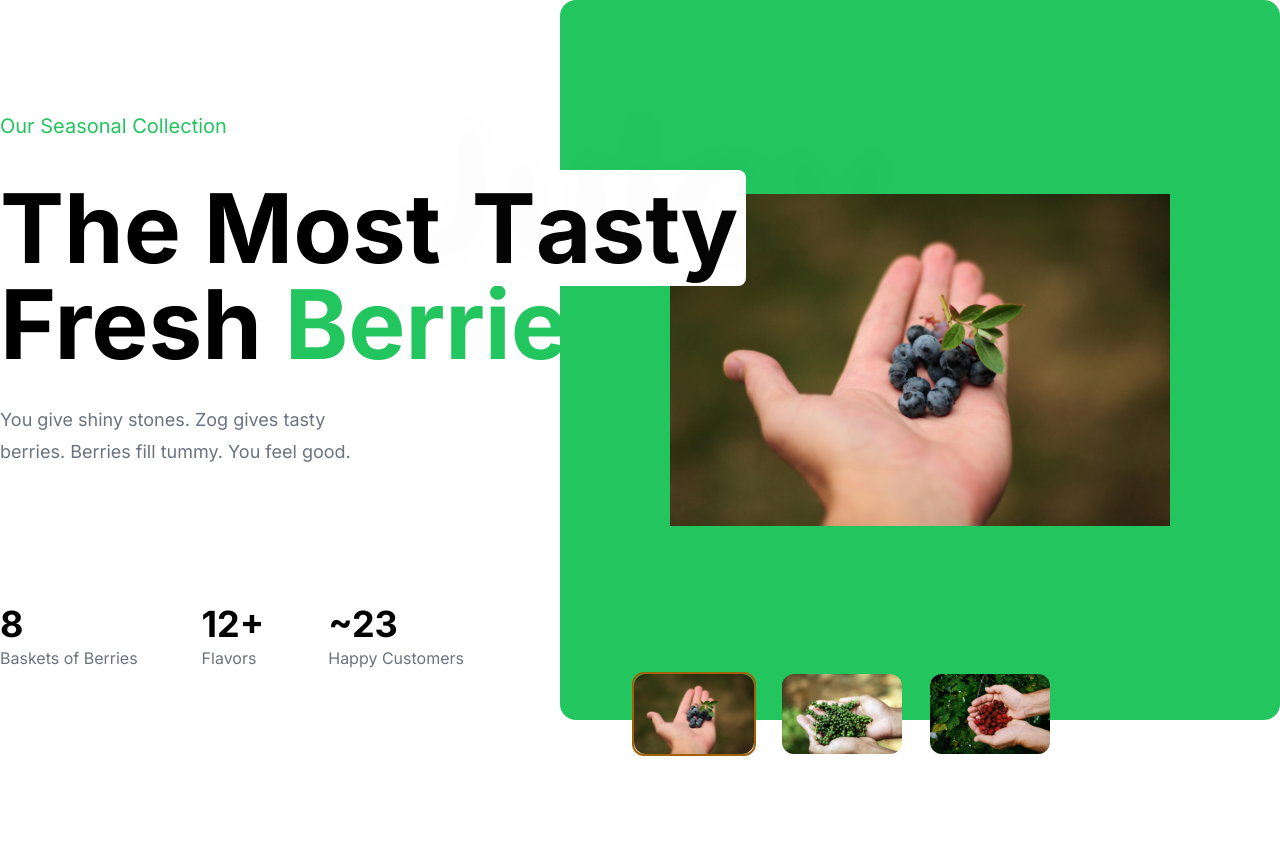
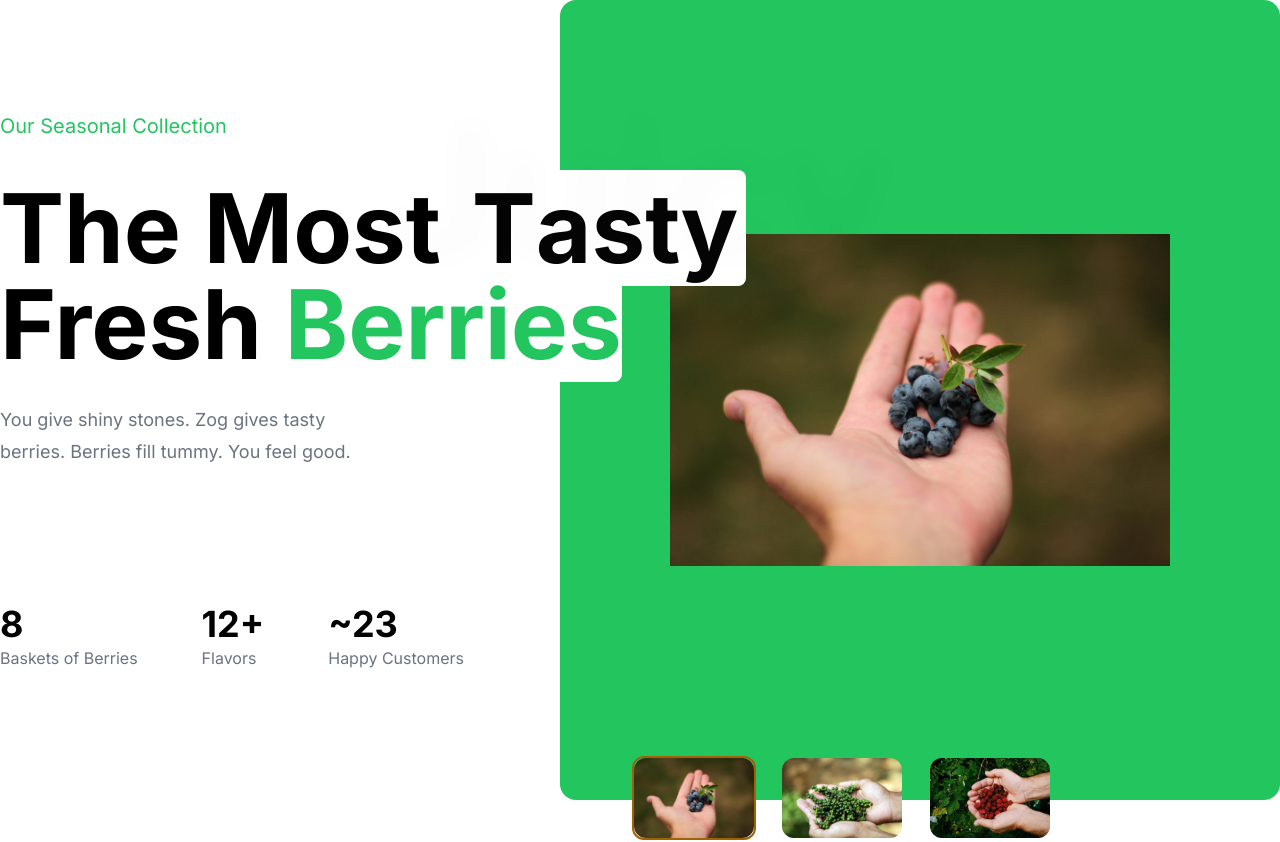
Before and after one commit to m-gie/berries, a Next.js app: page / in a window 1280 px wide. Shown: the top 842 px of the page. Built offline with nearby package versions, Linux system fonts and the light colour scheme.

Commit message:
Fix Hero section for medium screen width

```diff
--- a/components/Hero.tsx
+++ b/components/Hero.tsx
@@ -24,7 +24,9 @@ const Hero = () => {
           </span>
           <br />
           <span>Fresh </span>
-          <span className="text-green-500">Berries</span>
+          <span className="relative text-green-500 bg-white rounded-lg z-10">
+            Berries
+          </span>
         </h1>
         <p className="text-gray-500 text-lg leading-8 mt-8 mb-14 sm:max-w-sm">
           You give shiny stones. Zog gives tasty berries. Berries fill tummy.
@@ -40,7 +42,7 @@ const Hero = () => {
         </div>
       </div>
       {/* Right side */}
-      <div className="relative flex-1 flex justify-center items-center xl:min-h-[90vh] h-[90vh] max-xl:py-40 bg-green-500 bg-cover bg-center rounded-2xl">
+      <div className="relative flex-1 flex justify-center items-center xl:min-h-[90vh] min-h-[20rem] max-xl:py-40 bg-green-500 bg-cover bg-center rounded-2xl">
         <Image
           src={selectedBerry}
           alt="berries"
```
Also changed, not shown: attributions.txt.
